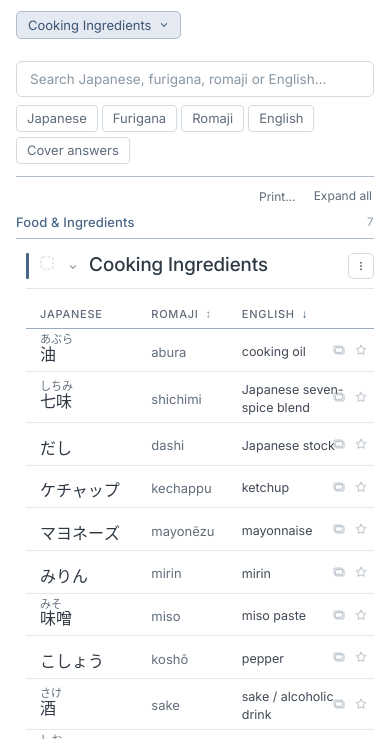
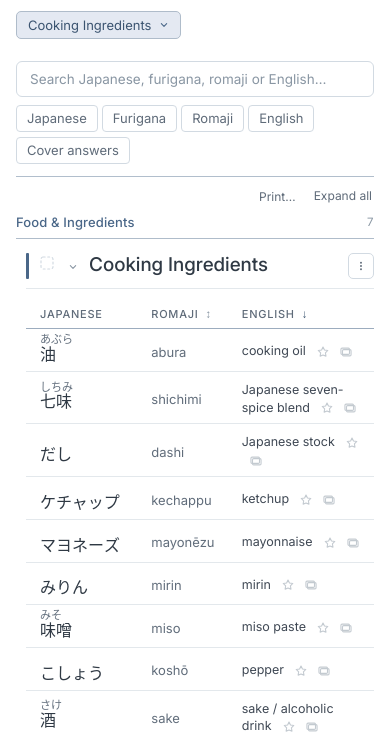
Before and after one commit to xxvazquez/japanese-study, a website: page index.html in a window 390 px wide. Shown: the part 95-834 px from the top of the page. Drawn offline with Linux system fonts and the light colour scheme.

Commit message:
Cap the reading column and bring the row-action icons in to the text
Every reference row was content on the left third and white out to the
1180px sheet edge, with the star / add-to-flashcards icons stranded in
that white -- worst on wide monitors and in dark mode, and it made the
tables read as unfinished.

- The reading column now has a content-driven cap (--reading-w), left-
  aligned; the category rules, the tables and the Expand-all control share
  the right edge. Dropped in print so sheets still fill the page.
- The row-action icons flow inline right after the meaning text instead of
  being absolutely positioned at the column's far edge. Space is reserved
  at rest so the column doesn't reflow. This also un-strands the icons on
  mobile, where they used to overlap the wrapped English.

```diff
--- a/css/site.css
+++ b/css/site.css
@@ -640,6 +640,19 @@ body.selftest-mode .selftest-hint { display: block; }
 }
 .table-section:not(.collapsed) { margin-bottom: 30px; }
 #vocabulary .table-section { padding-left: 16px; }
+
+/* The reading column has a content-driven cap, left-aligned: the three
+   text columns don't need the full 1180px sheet, and letting a row run
+   edge-to-edge stranded the meaning text and the row-action icons in a
+   field of white (worst on wide monitors and in dark mode). Everything in
+   the reading flow shares the cap so the category rules, the tables and
+   the Expand-all control keep one right edge. Not a media query -- on a
+   narrower viewport the cap is simply never reached. */
+.page-vocab { --reading-w: 900px; }
+#vocabulary .table-section,
+#vocabulary .cat-heading,
+#starredView .table-section,
+.page-vocab .expand-bar { max-width: var(--reading-w); }
 .table-section:first-of-type { break-before: auto; page-break-before: auto; }
 .page-hidden { display: none !important; }
 .search-hidden { display: none !important; }
@@ -1015,10 +1028,6 @@ body.icon-picker-open { overflow: hidden; }
 
 .row-hide-btn {
   display: none;
-  position: absolute;
-  right: 4px;
-  top: 50%;
-  transform: translateY(-50%);
   appearance: none;
   border: 0;
   background: transparent;
@@ -1027,8 +1036,7 @@ body.icon-picker-open { overflow: hidden; }
   cursor: pointer;
 }
 .row-hide-btn:hover { color: var(--section-strong) !important; }
-.table-section.managing-rows .row-hide-btn { display: flex; }
-.table-section.managing-rows .vocab tbody td:last-child { padding-right: 26px; }
+.table-section.managing-rows .row-hide-btn { display: inline-flex; }
 .vocab tbody tr.row-hidden { display: none; }
 .table-section.collapsed .vocab { display: none; }
 
@@ -1285,7 +1293,7 @@ body.selftest-mode .vocab tbody td:nth-child(3) .fc-toggle-btn { color: var(--fa
   .page { padding: 0; }
   .page-title { display: none; }
 
-  .table-section { margin: 0 0 12px; }
+  .table-section { margin: 0 0 12px; max-width: none; }
   #vocabulary .table-section { padding-left: 0; }
   .table-section .controls { display: none !important; }
   .section-head { display: block !important; padding: 0 0 8px !important; margin: 0 !important; border: 0 !important; }
@@ -1300,7 +1308,10 @@ body.selftest-mode .vocab tbody td:nth-child(3) .fc-toggle-btn { color: var(--fa
   .vocab tr { break-inside: avoid; page-break-inside: avoid; }
   .vocab td, .vocab th { padding: 6px 10px !important; }
   .vocab td:first-child, .vocab th:first-child { padding-left: 13px !important; }
-  .sort-button, .row-hide-btn, .fc-toggle-btn { display: none !important; }
+  /* Drop the row actions in print -- and the space the hidden ones reserve on
+     screen -- but keep a set star inline next to the word it marks. */
+  .sort-button, .row-hide-btn, .fc-toggle-btn, .star-btn:not(.starred) { display: none !important; }
+  .star-btn.starred { opacity: 1; margin-left: 6px; }
   .view-mode { display: none !important; }
 
   body.print-only .table-section:not(.print-target) { display: none !important; }
@@ -1341,60 +1352,39 @@ body.selftest-mode .vocab tbody td:nth-child(3) .fc-toggle-btn { color: var(--fa
   --danger-soft: #fbe9e7;
 }
 
-/* Row "add to flashcards" toggle. Unlike the hide button (rare housekeeping,
-   stays behind Manage rows) this is the flashcards feature's primary entry
-   point, so it's always visible -- ghosted at rest so a long table doesn't
-   grow a hard column of icons, lifting to full strength on row hover /
-   keyboard focus, and lit in the section accent once the word is added. A
-   little right padding on the column is reserved permanently so the icon
-   never sits on the text. */
-.vocab tbody td:last-child { padding-right: 22px; }
-.fc-toggle-btn {
-  display: flex;
-  opacity: .3;
-  position: absolute;
-  right: 26px;
-  top: 50%;
-  transform: translateY(-50%);
+/* Row-action icons (star, add-to-flashcards, and -- in Manage rows -- hide)
+   flow inline right after the meaning text instead of being pinned to the
+   far edge of the column, where a short definition left them stranded in
+   white. Space is reserved at rest (they toggle with opacity, not display)
+   so the column doesn't reflow as you move down it.
+   - add-to-flashcards: the flashcards feature's main per-word entry point,
+     so it's kept faintly visible at rest, full strength on hover / focus,
+     and lit in the section accent once the word is added.
+   - star: hidden until you hover a row or star the word -- at rest you only
+     ever see stars on words you picked. */
+.vocab tbody td:last-child { padding-right: 10px; }
+.fc-toggle-btn,
+.star-btn,
+.row-hide-btn {
+  vertical-align: middle;
+  margin-left: 5px;
   appearance: none;
   border: 0;
   background: transparent;
   padding: 2px;
-  color: var(--faint) !important;
   cursor: pointer;
   transition: opacity .12s ease;
 }
+.fc-toggle-btn,
+.star-btn { display: inline-flex; }
+.star-btn { margin-left: 8px; color: var(--faint); opacity: 0; }
+.fc-toggle-btn { color: var(--faint) !important; opacity: .3; }
 .vocab tbody tr:hover .fc-toggle-btn,
 .vocab tbody tr:focus-within .fc-toggle-btn,
 .fc-toggle-btn:focus-visible,
 .fc-toggle-btn[aria-pressed="true"] { opacity: 1; }
 .fc-toggle-btn:hover { color: var(--accent-dark) !important; }
 .fc-toggle-btn[aria-pressed="true"] { color: var(--accent) !important; }
-@media (hover: none) {
-  .fc-toggle-btn { opacity: .5; }               /* ghosted -- present, not loud */
-  .fc-toggle-btn[aria-pressed="true"] { opacity: 1; }
-}
-
-/* Row star / favourite toggle -- sits at the very edge of the Meaning cell,
-   inside the padding the fc-toggle already reserved. Quiet like the fc
-   toggle (revealed on hover / focus, ghosted on touch) but stays lit once
-   the word is starred, so at rest you only ever see stars on words you
-   picked. .starred = the accent fill of an "on" control. */
-.star-btn {
-  display: flex;
-  opacity: 0;
-  position: absolute;
-  right: 4px;
-  top: 50%;
-  transform: translateY(-50%);
-  appearance: none;
-  border: 0;
-  background: transparent;
-  padding: 2px;
-  color: var(--faint);
-  cursor: pointer;
-  transition: opacity .12s ease;
-}
 .vocab tbody tr:hover .star-btn,
 .vocab tbody tr:focus-within .star-btn,
 .star-btn:focus-visible,
@@ -1403,14 +1393,14 @@ body.selftest-mode .vocab tbody td:nth-child(3) .fc-toggle-btn { color: var(--fa
 .star-btn.starred { color: var(--accent); }
 .star-btn.starred svg { fill: currentColor; stroke: currentColor; }
 @media (hover: none) {
+  .fc-toggle-btn { opacity: .5; }               /* ghosted -- present, not loud */
+  .fc-toggle-btn[aria-pressed="true"] { opacity: 1; }
   .star-btn { opacity: .5; }
   .star-btn.starred { opacity: 1; }
 }
-/* Manage rows brings in the eye icon at the edge -- step the other two left
-   and show them all at full strength while that mode is on. */
-.table-section.managing-rows .fc-toggle-btn { opacity: 1; }
-.table-section.managing-rows .star-btn { right: 52px; opacity: 1; }
-.table-section.managing-rows .vocab tbody td:last-child { padding-right: 72px; }
+/* Manage rows: show all three at full strength while that mode is on. */
+.table-section.managing-rows .fc-toggle-btn,
+.table-section.managing-rows .star-btn { opacity: 1; }
 
 /* The collected "Starred" view: the toolbar toggle swaps the vocabulary
    list (and its directory / expand bar) for one synthetic table built the
```
Also changed, not shown: scripts/smoke-test.js (+9 -0 lines), README.md.
